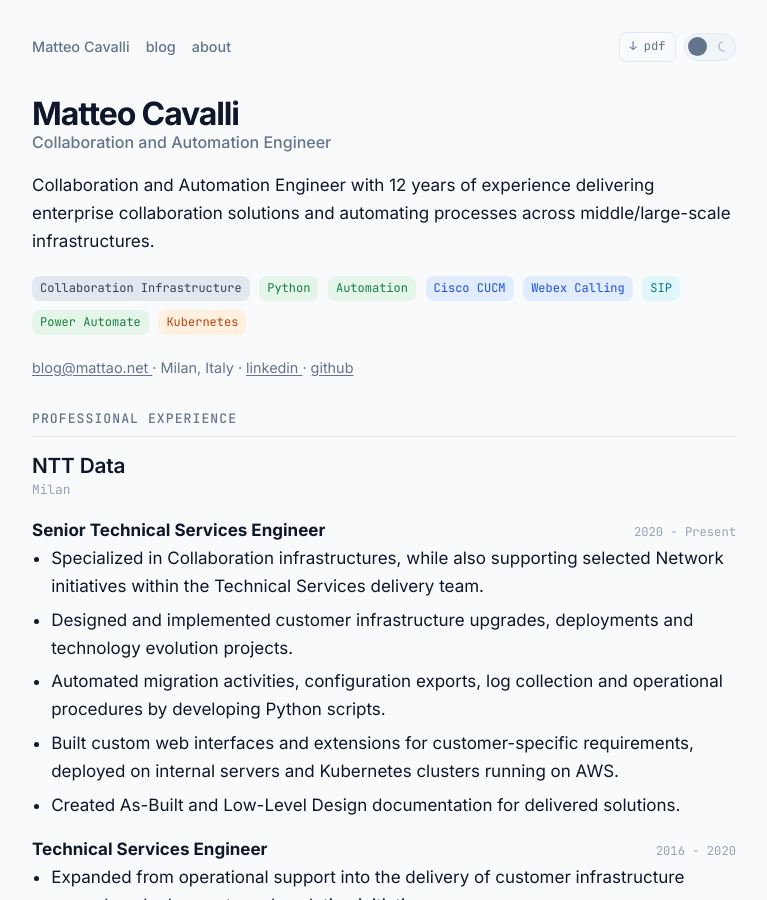
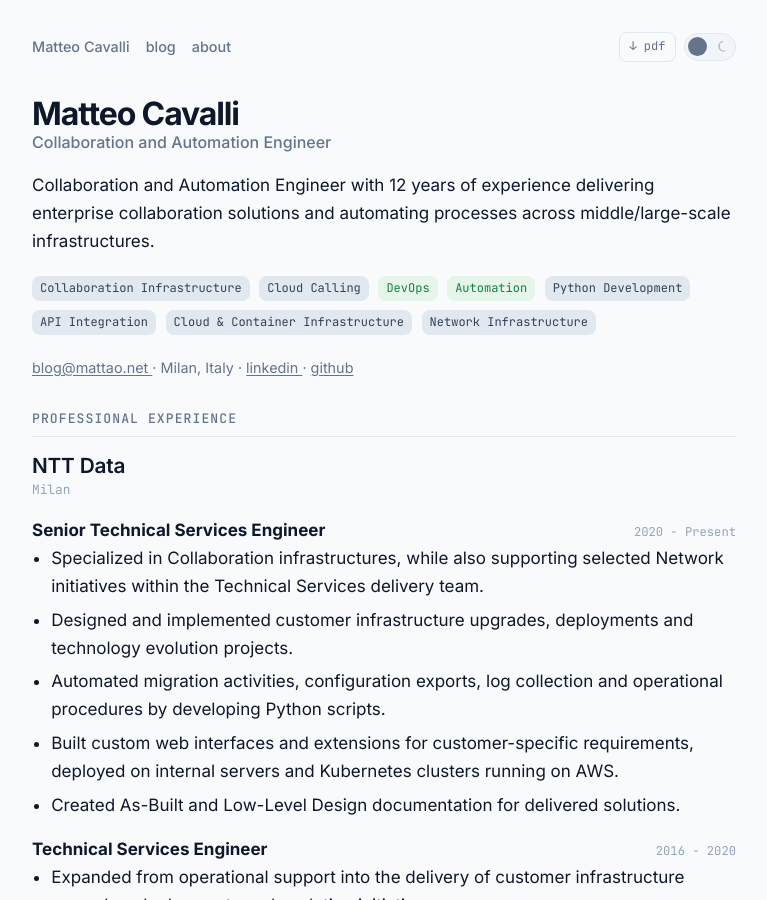
Before and after one commit to M4ttAo/curriculum-vitae, a Jekyll site: the page built from index.md, in a window 1280 px wide and 900 px high. Shown: the whole window, without its empty margins (256-1023 px from the left). Built offline with Jekyll 4.4.1, drawn with Linux system fonts in a browser that asks for light colours.

```diff
--- a/_data/profile.yml
+++ b/_data/profile.yml
@@ -8,10 +8,10 @@
   Collaboration and Automation Engineer with 12 years of experience delivering enterprise collaboration solutions and automating processes across middle/large-scale infrastructures.
 featured_skills:
   - "Collaboration Infrastructure"
-  - "Python"
+  - "Cloud Calling"
+  - "DevOps"
   - "Automation"
-  - "Cisco CUCM"
-  - "Webex Calling"
-  - "SIP"
-  - "Power Automate"
-  - "Kubernetes"
+  - "Python Development"
+  - "API Integration"
+  - "Cloud & Container Infrastructure"
+  - "Network Infrastructure"
```
